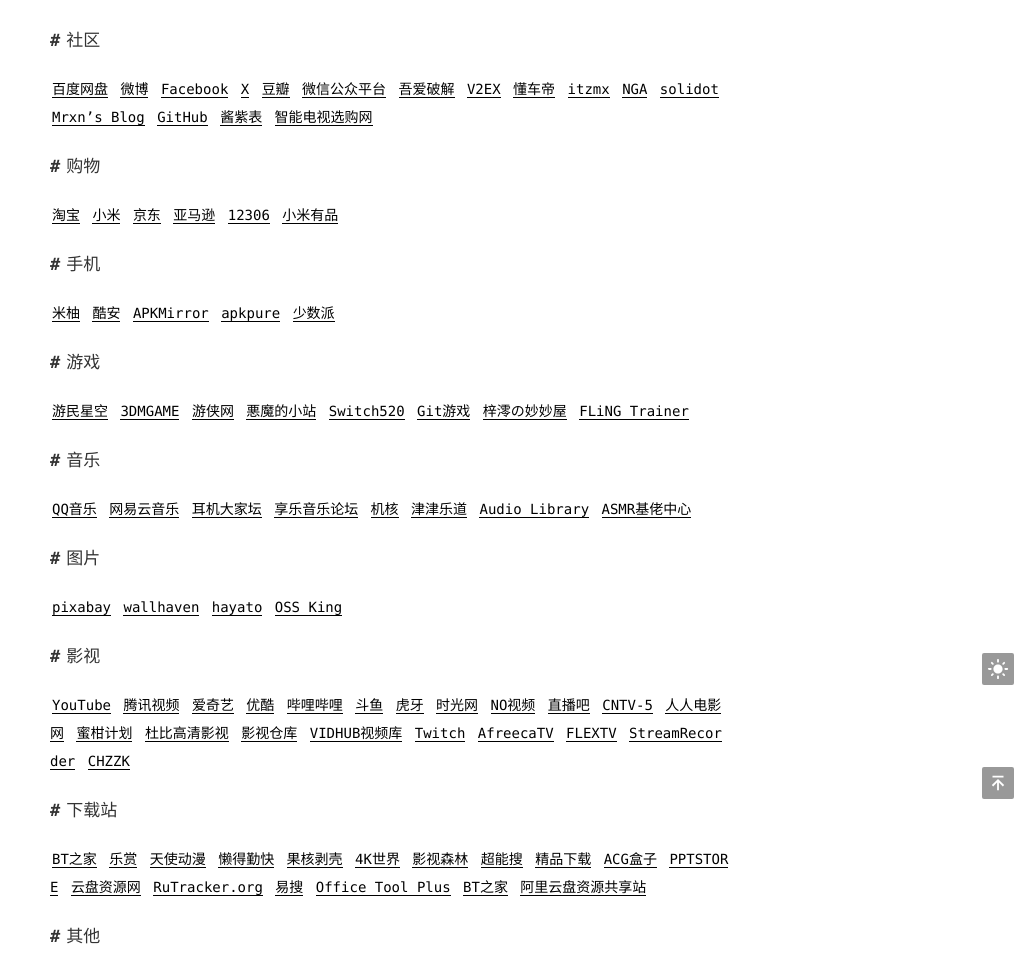
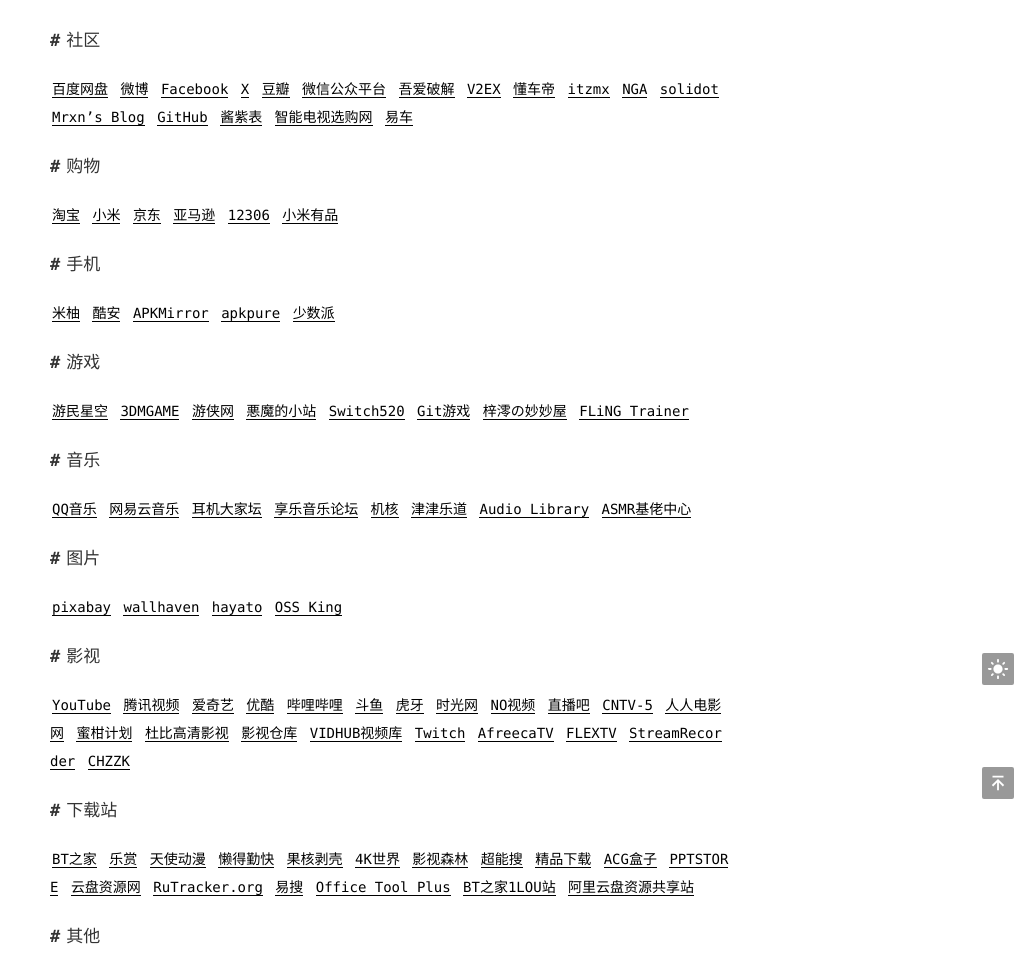
Before and after one commit to admans/admans.github.io, a Jekyll site: the page built from pages/navi.md, in a window 1280 px wide. Shown: the part 151-1127 px from the top of the page, without its empty margins (250-1280 px from the left). Built offline with Jekyll 4.4.1, drawn with Linux system fonts in a browser that asks for light colours.

Commit message:
Update navi.md

```diff
--- a/pages/navi.md
+++ b/pages/navi.md
@@ -5,7 +5,7 @@ title: 导航
 
 ## 社区
 
-[百度网盘](https://pan.baidu.com/ "百度网盘") [微博](https://weibo.com/ "微博") [Facebook](https://www.facebook.com/ "Facebook") [X](https://x.com/ "X") [豆瓣](https://www.douban.com/ "豆瓣") [微信公众平台](https://mp.weixin.qq.com/ "微信公众平台") [吾爱破解](https://www.52pojie.cn/ "吾爱破解") [V2EX](https://v2ex.com/ "V2EX") [懂车帝](https://www.dongchedi.com/ "懂车帝") [itzmx](http://bbs.itzmx.com/ "itzmx") [NGA](https://bbs.nga.cn/ "NGA") [solidot](https://www.solidot.org/ "solidot") [Mrxn's Blog](https://mrxn.net/ "Mrxn's Blog") [GitHub](https://github.com/ "GitHub") [酱紫表](https://qust.me/ "酱紫表") [智能电视选购网](https://tvlabs.cn/ "智能电视选购网")
+[百度网盘](https://pan.baidu.com/ "百度网盘") [微博](https://weibo.com/ "微博") [Facebook](https://www.facebook.com/ "Facebook") [X](https://x.com/ "X") [豆瓣](https://www.douban.com/ "豆瓣") [微信公众平台](https://mp.weixin.qq.com/ "微信公众平台") [吾爱破解](https://www.52pojie.cn/ "吾爱破解") [V2EX](https://v2ex.com/ "V2EX") [懂车帝](https://www.dongchedi.com/ "懂车帝") [itzmx](http://bbs.itzmx.com/ "itzmx") [NGA](https://bbs.nga.cn/ "NGA") [solidot](https://www.solidot.org/ "solidot") [Mrxn's Blog](https://mrxn.net/ "Mrxn's Blog") [GitHub](https://github.com/ "GitHub") [酱紫表](https://qust.me/ "酱紫表") [智能电视选购网](https://tvlabs.cn/ "智能电视选购网") [易车](https://www.yiche.com/ "易车")
 
 ## 购物
 
@@ -17,7 +17,7 @@ title: 导航
 
 ## 游戏
 
-[游民星空](http://www.gamersky.com/ "游民星空") [3DMGAME](http://www.3dmgame.com/ "3DMGAME") [游侠网](https://www.ali213.net/ "游侠网") [悪魔的小站](http://www.mubolin.cn:99/ "悪魔的小站") [Switch520](https://sway.office.com/ZyHdQKVF0lCLyEuA "Switch520") [Git游戏](https://gityx.com/ "Git游戏") [梓澪の妙妙屋](https://zi0.cc/ "梓澪の妙妙屋") [FLiNG Trainer](https://flingtrainer.com/ "FLiNG Trainer")
+[游民星空](http://www.gamersky.com/ "游民星空") [3DMGAME](http://www.3dmgame.com/ "3DMGAME") [游侠网](https://www.ali213.net/ "游侠网") [悪魔的小站](http://www.mubolin.cn:99/ "悪魔的小站") [Switch520](https://laoquzhang.com "Switch520") [Git游戏](https://gityx.com/ "Git游戏") [梓澪の妙妙屋](https://zi0.cc/ "梓澪の妙妙屋") [FLiNG Trainer](https://flingtrainer.com/ "FLiNG Trainer")
 
 ## 音乐
 
@@ -33,7 +33,7 @@ title: 导航
 
 ## 下载站
 
-[BT之家](http://btbtt11.com/ "BT之家") [乐赏](http://gbtgame.me/ "乐赏") [天使动漫](https://www.tsdm39.com/ "天使动漫") [懒得勤快](https://masuit.com/ "懒得勤快") [果核剥壳](https://www.ghxi.com/ "果核剥壳") [4K世界](https://www.4ksj.com/ "4K世界") [影视森林](http://549.tv/ "影视森林") [超能搜](https://www.chaonengsou.com/ "超能搜") [精品下载](http://www.j9p.com/ "精品下载") [ACG盒子](https://www.acgbox.link/ "ACG盒子") [PPTSTORE](https://www.pptstore.net/ "PPTSTORE") [云盘资源网](https://www.yunpanziyuan.top/ "云盘资源网") [RuTracker.org](https://rutracker.net/forum/index.php "RuTracker.org") [易搜](http://yiso.eu.org/ "易搜") [Office Tool Plus](https://otp.landian.vip/zh-cn/ "Office Tool Plus") [BT之家](https://www.1lou.me/ "BT之家") [阿里云盘资源共享站](https://pan666.cn/ "阿里云盘资源共享站")
+[BT之家](http://btbtt11.com/ "BT之家") [乐赏](http://gbtgame.me/ "乐赏") [天使动漫](https://www.tsdm39.com/ "天使动漫") [懒得勤快](https://masuit.com/ "懒得勤快") [果核剥壳](https://www.ghxi.com/ "果核剥壳") [4K世界](https://www.4ksj.com/ "4K世界") [影视森林](http://549.tv/ "影视森林") [超能搜](https://www.chaonengsou.com/ "超能搜") [精品下载](http://www.j9p.com/ "精品下载") [ACG盒子](https://www.acgbox.link/ "ACG盒子") [PPTSTORE](https://www.pptstore.net/ "PPTSTORE") [云盘资源网](https://www.yunpanziyuan.top/ "云盘资源网") [RuTracker.org](https://rutracker.net/forum/index.php "RuTracker.org") [易搜](http://yiso.eu.org/ "易搜") [Office Tool Plus](https://otp.landian.vip/zh-cn/ "Office Tool Plus") [BT之家1LOU站](https://www.1lou.cc/ "BT之家1LOU站") [阿里云盘资源共享站](https://pan666.cn/ "阿里云盘资源共享站")
 
 ## 其他
 
```
